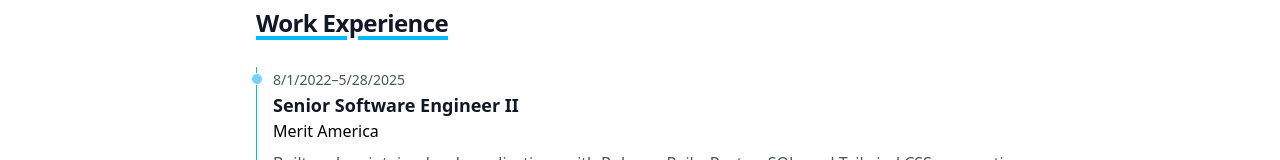
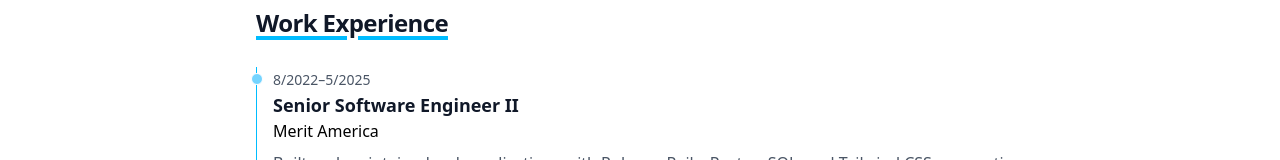
Before and after one commit to schamblee/portfolio, a React (Vite) app: page / in a window 1280 px wide. Shown: the part 469-629 px from the top of the page. Built offline with nearby package versions, Linux system fonts and the light colour scheme.

Commit message:
Date format

```diff
--- a/src/components/AboutMeCard.tsx
+++ b/src/components/AboutMeCard.tsx
@@ -19,19 +19,6 @@ function AboutMeCard() {
           of my time with lately. I'm also into board games, video games, puzzles, and other nerdy
           stuff 😁.
         </p>
-        <p className="font-normal text-gray-700 dark:text-white px-4 pb-2">
-          I'm currently looking for my next opportunity as a senior engineer where I can continue to
-          grow while helping a team ship well-crafted software.
-        </p>
-        <h2 className="text-gray-700 font-semibold text-lg dark:text-white">
-          Let's work together!
-        </h2>
-        <p className="font-normal text-gray-700 dark:text-white px-4 pb-2">
-          Email me at <a
-              href="mailto:stephaniejoychamblee@gmail.com?subject=Let's Schedule an Interview!"
-              className="underline text-sky-700/90 hover:text-sky-800 dark:text-sky-400 dark:hover:text-sky-500"
-          >stephaniejoychamblee@gmail.com</a>.
-        </p>
       </div>
     </div>
   )
--- a/src/components/Event.tsx
+++ b/src/components/Event.tsx
@@ -11,11 +11,11 @@ function Event({ startDate, endDate, company, title, highlights }: EventProps) {
     <li className="mb-10 ms-4">
       <div className="absolute w-3 h-3 group-even:bg-sky-300 group-odd:bg-emerald-600 rounded-full mt-1.5 -start-1.5 border border-white dark:border-gray-900 dark:bg-gray-700"></div>
       <time className="mb-1 text-sm font-normal leading-none text-gray-600 dark:text-white">
-        {startDate.toLocaleDateString()}
+        {startDate.toLocaleDateString("en-US", {month: "numeric", year: "numeric"})}
       </time>
       <span className="text-sm font-normal text-gray-600 dark:text-white">–</span>
       <time className="mb-1 text-sm font-normal leading-none text-gray-600 dark:text-white">
-        {endDate.toLocaleDateString()}
+        {endDate.toLocaleDateString("en-US", {month: "numeric", year: "numeric"})}
       </time>
       <h3 className="text-lg font-semibold text-gray-900 dark:text-white">{title}</h3>
       {company && <p className="test-base mb-2 dark:text-white">{company}</p>}
--- a/src/components/Footer.tsx
+++ b/src/components/Footer.tsx
@@ -6,7 +6,7 @@ function Footer() {
       </span>
       <div className="flex mt-2 sm:mt-4 justify-center md:mt-0 space-x-5 rtl:space-x-reverse">
         <a
-          href="mailto:stephaniejoychamblee@gmail.com?subject=Let's Schedule an Interview!"
+          href="mailto:stephaniejoychamblee@gmail.com"
           className="text-gray-500 hover:text-gray-900 dark:text-gray-300 dark:hover:text-white"
         >
           <svg
--- a/src/data/resume.json
+++ b/src/data/resume.json
@@ -11,7 +11,7 @@
     {
       "company": "Merit America",
       "title": "Senior Software Engineer II",
-      "startDate": "2022-08-01",
+      "startDate": "2022-08-15",
       "endDate": "2025-05-28",
       "highlights": [
         "Built and maintained web applications with Ruby on Rails, PostgreSQL, and Tailwind CSS, supporting multiple departments to advance the organization's mission.",
@@ -24,8 +24,8 @@
     {
       "company": "Kroger",
       "title": "Senior Software Engineer",
-      "startDate": "2021-06-01",
-      "endDate": "2022-08-01",
+      "startDate": "2021-06-15",
+      "endDate": "2022-08-15",
       "highlights": [
         "Led migration from a custom identity solution to Azure AD B2C, enabling secure authentication for millions of Kroger customers and enhancing reliability.",
         "Re-architected a high-traffic Node.js API by building a middleware that leveraged the service-client architecture, improving test coverage by 80% and reducing onboarding time for new developers.",
@@ -35,8 +35,8 @@
     {
       "company": "Auth0",
       "title": "Community Engineer II",
-      "startDate": "2020-12-01",
-      "endDate": "2021-06-01",
+      "startDate": "2020-12-15",
+      "endDate": "2021-06-15",
       "highlights": [
         "Delivered 300+ custom solutions within one year across varied tech stacks, increasing secure authentication adoption across developer communities.",
         "Published a two-part IoT tutorial series on the Auth0 blog using Arduino and real-time data visualization; received strong community engagement."
@@ -45,8 +45,8 @@
     {
       "company": "Cricket Wireless",
       "title": "Software Engineer",
-      "startDate": "2020-02-01",
-      "endDate": "2020-12-01",
+      "startDate": "2020-02-15",
+      "endDate": "2020-12-15",
       "highlights": [
         "Developed accessible, mobile-optimized features for cricketwireless.com, including a Node.js microservice that enabled non-technical teams to launch marketing campaigns.",
         "Led sessions on WCAG compliance and development best practices, strengthening accessibility awareness and elevating engineering standards across the department."
@@ -55,8 +55,8 @@
     {
       "company": "BrightLink",
       "title": "Associate Software Engineer",
-      "startDate": "2018-07-01",
-      "endDate": "2020-02-01",
+      "startDate": "2018-07-15",
+      "endDate": "2020-02-15",
       "highlights": [
         "Built scalable certification tools and OAuth 2.0-compliant eCommerce flows using AWS (SQS, Lambda, and API Gateway).",
         "Delivered full-stack features in Python and JavaScript across high-impact releases, promoting engineering excellence through workshops on accessibility, security, and TDD."
@@ -107,30 +107,30 @@
       "institution": "Florida State University",
       "location": "Panama City, FL",
       "gpa": "4.0",
-      "startDate": "2012-01-01",
-      "endDate": "2012-12-01"
+      "startDate": "2012-01-15",
+      "endDate": "2012-12-15"
     },
     {
       "degree": "Bachelor of Science in Professional Communication",
       "institution": "Florida State University",
       "location": "Panama City, FL",
       "gpa": "4.0",
-      "startDate": "2010-01-01",
-      "endDate": "2011-12-01"
+      "startDate": "2010-01-15",
+      "endDate": "2011-12-15"
     }
   ],
   "certifications": [
     {
       "title": "WAI0.1x: Introduction to Web Accessibility",
       "provider": "W3Cx",
-      "startDate": "2024-03-01",
-      "endDate": "2024-05-01"
+      "startDate": "2024-03-15",
+      "endDate": "2024-05-15"
     },
     {
       "title": "Full Stack Development Program",
       "provider": "Thinkful",
-      "startDate": "2018-01-01",
-      "endDate": "2018-06-01"
+      "startDate": "2018-01-15",
+      "endDate": "2018-06-15"
     }
   ],
   "projects": [
@@ -138,15 +138,15 @@
       "title": "Review Management Platform",
       "organization": "World Insurance Association, Inc.",
       "dates": "07/2020 - 01/2024",
-      "startDate": "2020-07-01",
-      "endDate": "2024-01-01",
+      "startDate": "2020-07-15",
+      "endDate": "2024-01-15",
       "description": "Sole developer of a full-stack Node.js and React application that integrated with the HubSpot API to manage customer review content. The platform enabled staff to edit, approve, and publish curated reviews across 10 affiliated company websites. Over the course of 3.5 years, developed new features, handled ongoing maintenance, and delivered a user-friendly interface that streamlined content workflows. Helped improve publishing efficiency and consistency across the organization’s online presence."
     },
     {
       "title": "Ambassador Program",
       "organization": "Auth0",
-      "startDate": "2018-11-01",
-      "endDate": "2021-01-01",
+      "startDate": "2018-11-15",
+      "endDate": "2021-01-15",
       "description": "Represented Auth0 as a developer ambassador at conferences and meetups across the U.S., delivering technical talks on authentication, OAuth, and identity best practices to developer audiences."
     }
   ],
@@ -154,15 +154,15 @@
     {
       "title": "Understanding OAuth and OpenID Connect",
       "type": "Conference Presentation",
-      "startDate": "2021-10-01",
-      "endDate": "2023-07-01",
+      "startDate": "2021-10-15",
+      "endDate": "2023-07-15",
       "events": ["THAT Conference 2023", "Connect.Tech 2021"]
     },
     {
       "title": "All About JWTs",
       "type": "Conference Presentation",
-      "startDate": "2018-10-01",
-      "endDate": "2021-10-01",
+      "startDate": "2018-10-15",
+      "endDate": "2021-10-15",
       "events": [
         "Momentum 2021",
         "Code PaLOUsa 2019",
```
